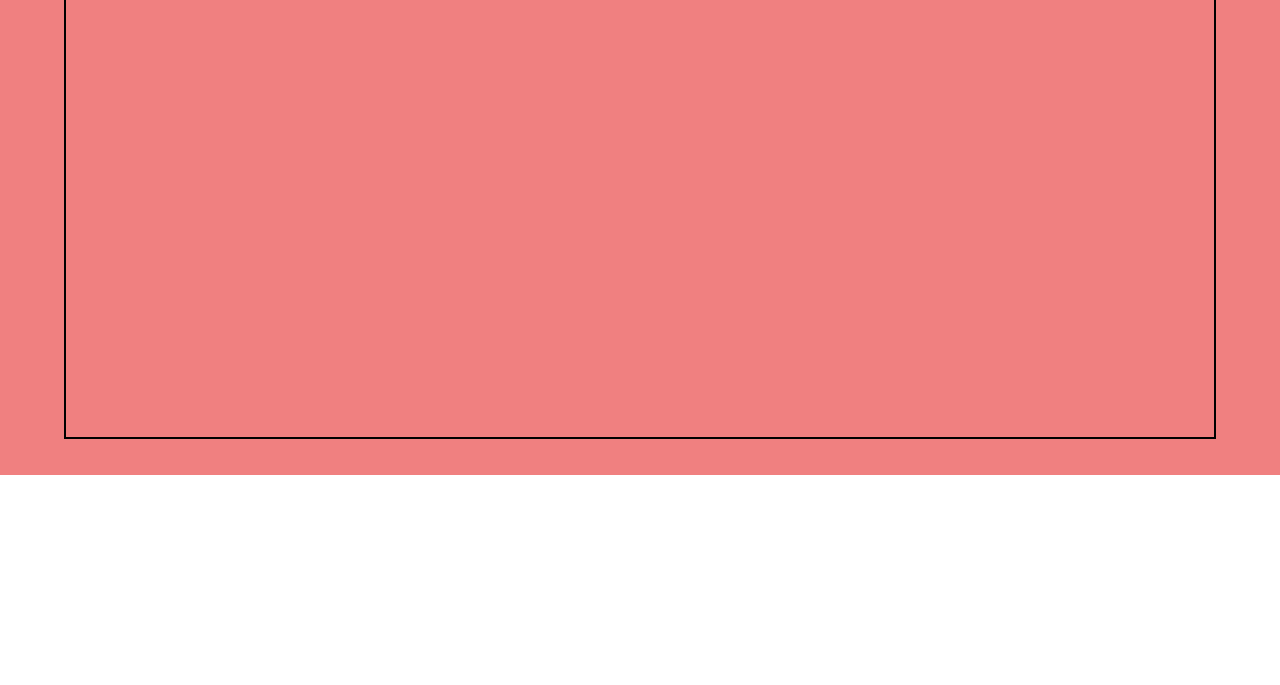
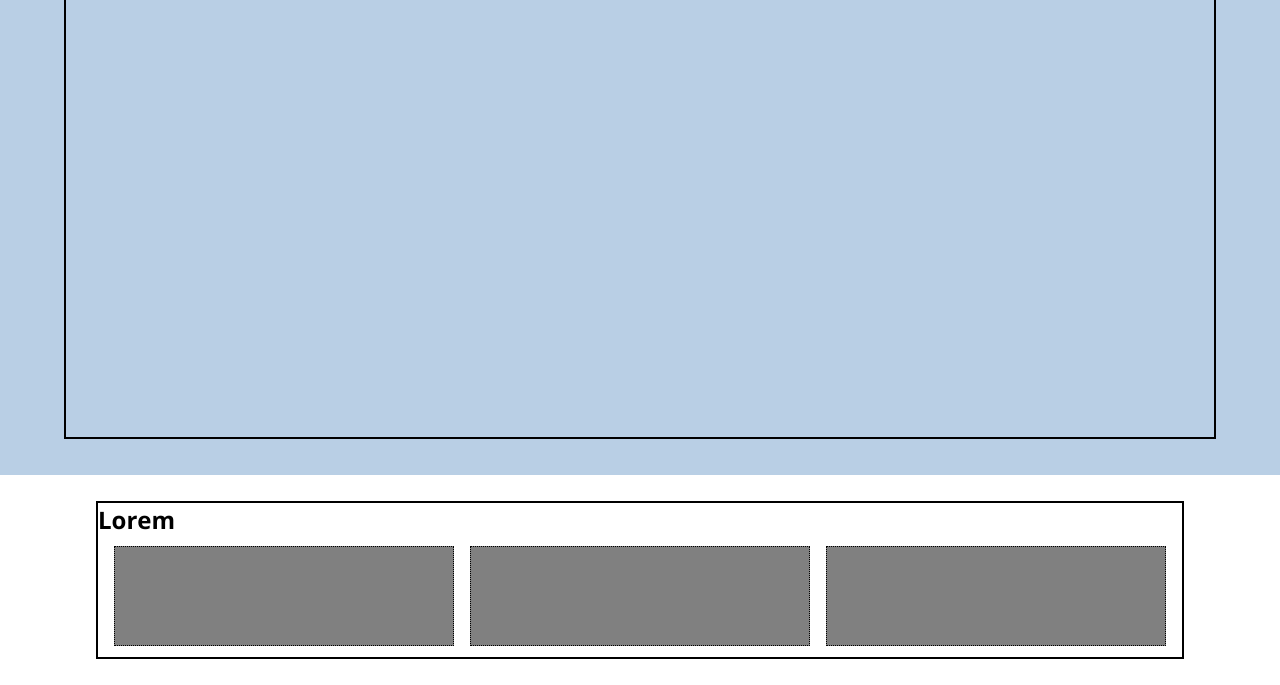
Before and after one commit to PietroDeBianchi/htmlcss-dropbox, a plain HTML site: page index.html in a window 1280 px wide. Shown: the part 125-810 px from the top of the page. Drawn offline with nearby package versions, Linux system fonts and the light colour scheme.

Commit message:
still working on the layout

```diff
--- a/css/style.css
+++ b/css/style.css
@@ -56,7 +56,7 @@ ul li {
     padding-top: 5%;
     /* debug */
     height: 600px;
-    background-color: lightcoral;
+    background-color: rgb(185, 207, 229);
 }
 
 #jumbo-content {
@@ -68,3 +68,26 @@ ul li {
 }
 
 /* MAIN STYLE */
+
+#main-container {
+    width: 85%;
+    margin: 2% auto;
+    /* debug */
+    border: 2px solid black;
+}
+
+#sub-plan {
+    display: flex;
+    justify-content: center;
+    justify-content: space-evenly;
+    align-items: center;
+}
+
+.subscription {
+    width: calc(100% / 3 - 2%);
+    margin: 1% 0;
+    /* debug */
+    background-color: gray;
+    border: 1px dotted black;
+    height: 100px;
+}
--- a/index.html
+++ b/index.html
@@ -38,7 +38,7 @@
     <main>
         <div id="jumbo-container">
             <div id="jumbo-content">
-                <h1></h1>
+                <h1>Lorem</h1>
                 <div class="text-img-layout">
                     <div></div>
                     <div></div>
@@ -46,8 +46,16 @@
             </div>
         </div>
 
-        <div id="main-contanier">
-
+        <div id="main-container">
+            <section id="sub-container">
+                <h2>Lorem</h2>
+                <div></div>
+                <div id="sub-plan">
+                    <div class="subscription"></div>
+                    <div class="subscription"></div>
+                    <div class="subscription"> </div>
+                </div>
+            </section>
         </div>
 
     </main>
```
